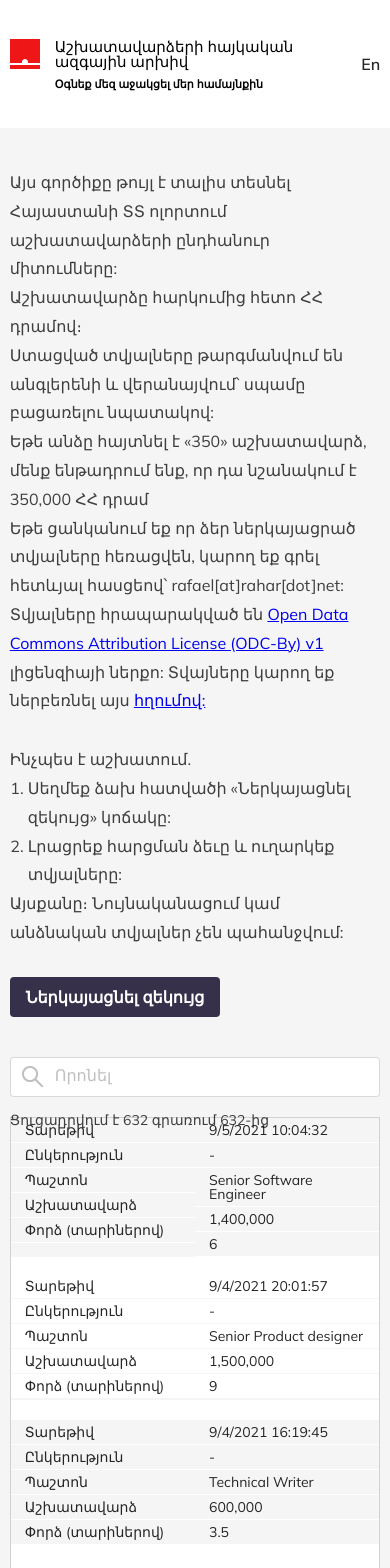
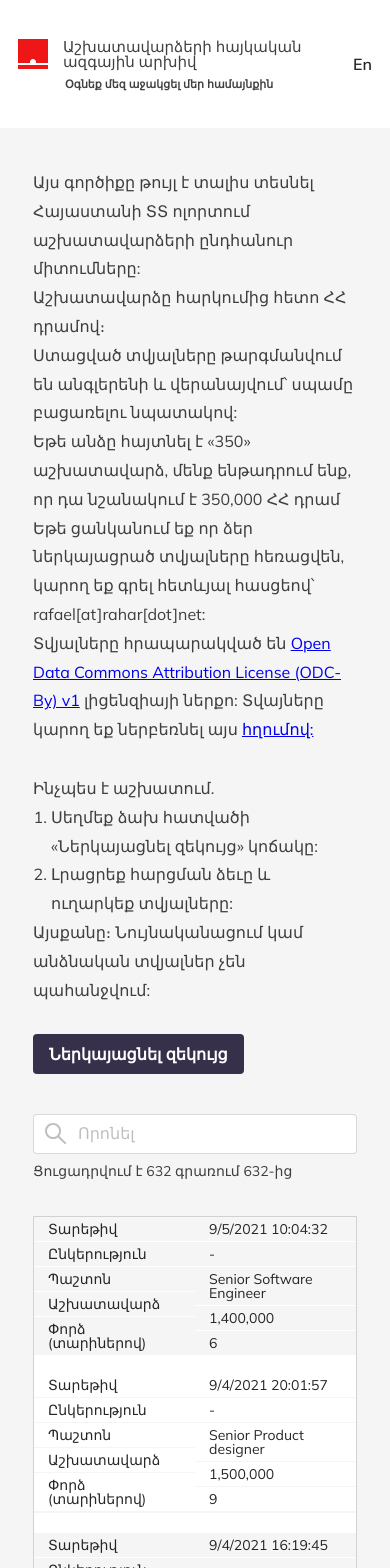
Before and after one commit to The-Sofware-Development-Company/salariesam, a React (Create React App) app: page / in a window 390 px wide. Shown: the top 1568 px of the page. Built offline with nearby package versions, Linux system fonts and the light colour scheme.

Commit message:
Fix: ui containers accordint to design

```diff
--- a/src/components/About/About.jsx
+++ b/src/components/About/About.jsx
@@ -6,7 +6,7 @@ const About = () => {
   const { t } = useTranslation();
 
   return (
-    <div className="container">
+    <div className="c-container">
       <p className="fz16 lh18 c-black300">{t("about-tool")}</p>
       <p className="fz16 lh18 c-black300">{t("about-salaries")}</p>
       <p className="fz16 lh18 c-black300">{t("about-reported-data")}</p>
--- a/src/components/Header/Header.jsx
+++ b/src/components/Header/Header.jsx
@@ -42,12 +42,12 @@ const Header = () => {
 
   return (
     <header className="header">
-      <div className="container">
+      <div className="h-container">
         <div className="logo-container">
           <img src={logo} alt="logo" className="logo" />
           <div className="texts">
-            <h1 className="fz36 fw400 title">{t("title")}</h1>
-            <h2 className="fz18 fw600 subtitle">
+            <h1 className="fz36 fw400 title c-black300">{t("title")}</h1>
+            <h2 className="fz18 fw600 subtitle c-black300">
               {t("help-us-to-support-our-community")}
             </h2>
           </div>
--- a/src/components/Header/styles.scss
+++ b/src/components/Header/styles.scss
@@ -5,11 +5,19 @@
   display: flex;
   align-items: center;
   box-shadow: 0px 4px 16px rgba(0, 0, 0, 0.1);
-  .container {
+  .h-container {
+    width: 100%;
+    padding: 0 50px;
     display: flex;
     justify-content: space-between;
-    @media only screen and (max-width: 1440px) {
-      max-width: 1300px;
+    @media only screen and (max-width: 1199px) {
+      padding: 0 16px;
+    }
+    @media only screen and (max-width: 991px) {
+      padding: 0 25px;
+    }
+    @media only screen and (max-width: 576px) {
+      padding: 0 18px;
     }
   }
   .logo-container {
@@ -38,6 +46,7 @@
       }
     }
     .subtitle {
+      margin-left: 2px;
       @media only screen and (max-width: 400px) {
         font-size: 14px;
       }
--- a/src/components/Main/Main.jsx
+++ b/src/components/Main/Main.jsx
@@ -45,7 +45,7 @@ const Main = () => {
 
   const transformTextFields = (val) => {
     return val.toLowerCase();
-  }
+  };
 
   const transformDateValues = (val) => {
     return new Date(val["Date"]);
@@ -61,32 +61,34 @@ const Main = () => {
 
   const sortTextFields = (array, key) => {
     if (sortType === "companyUp" || sortType === "positionUp") {
-      array.sort((a, b) => (transformTextFields(a[key]) > transformTextFields(b[key]) ? 1 : -1));
+      array.sort((a, b) =>
+        transformTextFields(a[key]) > transformTextFields(b[key]) ? 1 : -1
+      );
     } else {
-      array.sort((a, b) => (transformTextFields(b[key]) > transformTextFields(a[key]) ? 1 : -1));
+      array.sort((a, b) =>
+        transformTextFields(b[key]) > transformTextFields(a[key]) ? 1 : -1
+      );
     }
   };
 
   const sortNumberFields = (array, key) => {
     if (sortType === "salaryUp" || sortType === "expUp") {
       array.sort((a, b) => {
-        if(a[key] === ''){
+        if (a[key] === "") {
           return -1;
-        }
-        else if(b[key] === ''){
+        } else if (b[key] === "") {
           return 1;
         }
         return transformNumValues(a[key]) > transformNumValues(b[key]) ? 1 : -1;
       });
     } else {
       array.sort((a, b) => {
-        if(a === ''){
+        if (a === "") {
           return -1;
-        }
-        else if(b === ''){
+        } else if (b === "") {
           return 1;
         }
-        return transformNumValues(b[key]) > transformNumValues(a[key]) ? 1 : -1
+        return transformNumValues(b[key]) > transformNumValues(a[key]) ? 1 : -1;
       });
     }
   };
@@ -157,7 +159,7 @@ const Main = () => {
   return (
     <main className={sortTable.length === 0 ? "no-result" : ""}>
       <About />
-      <div className="container">
+      <div className="c-container">
         <div className="form-btn-wrapper mt30">
           <a
             href="https://docs.google.com/forms/d/1M4ztN09EvaminyLIDH4rOgtnr0lW-AHEYXiThbpAZa0/viewform?edit_requested=true"
@@ -190,7 +192,7 @@ const Main = () => {
 
       {sortTable?.length > 0 ? (
         <div>
-          <div className="container">
+          <div className="c-container">
             <div className="table lg">
               <div className="row table-header">
                 <div className="col col-label">
@@ -348,7 +350,7 @@ const Main = () => {
       ) : (
         <div className="no-result-container">{t("No result")}</div>
       )}
-      <div className="container">
+      <div className="c-container">
         <div className="btn-wrap">
           <a href="/data.csv" className="btn white" download>
             <img src={downloadIcon} alt="Download" className="icon" />
--- a/src/components/Main/styles.scss
+++ b/src/components/Main/styles.scss
@@ -25,7 +25,7 @@ main {
   display: flex;
   justify-content: space-between;
   align-items: center;
-  @media only screen and (max-width: 992px) {
+  @media only screen and (max-width: 991px) {
     flex-direction: column;
     align-items: flex-start;
   }
--- a/src/styles/common.scss
+++ b/src/styles/common.scss
@@ -15,6 +15,20 @@ button {
   padding: 0;
   cursor: pointer;
   font-family: inherit;
+}
+
+.c-container {
+  width: 100%;
+  padding: 0 150px;
+  @media only screen and (max-width: 1199px) {
+    padding: 0 16px;
+  }
+  @media only screen and (max-width: 991px) {
+    padding: 0 40px;
+  }
+  @media only screen and (max-width: 576px) {
+    padding: 0 33px;
+  }
 }
 
 .container {
--- a/src/styles/main.scss
+++ b/src/styles/main.scss
@@ -53,7 +53,7 @@ form {
   @media only screen and (max-width: 991px) {
     right: initial;
     left: 0;
-    bottom: -30px;
+    bottom: -24px;
   }
 }
 
@@ -91,7 +91,7 @@ form {
   justify-content: space-between;
   align-items: center;
   cursor: pointer;
-  font-size: 16px;
+  font-size: 14px;
   font-weight: 600;
   color: $black;
   &.up {
@@ -118,6 +118,7 @@ form {
   margin-top: 20px;
   @media only screen and (max-width: 991px) {
     display: block;
+    margin-top: 62px;
   }
   .row {
     display: flex;
```
